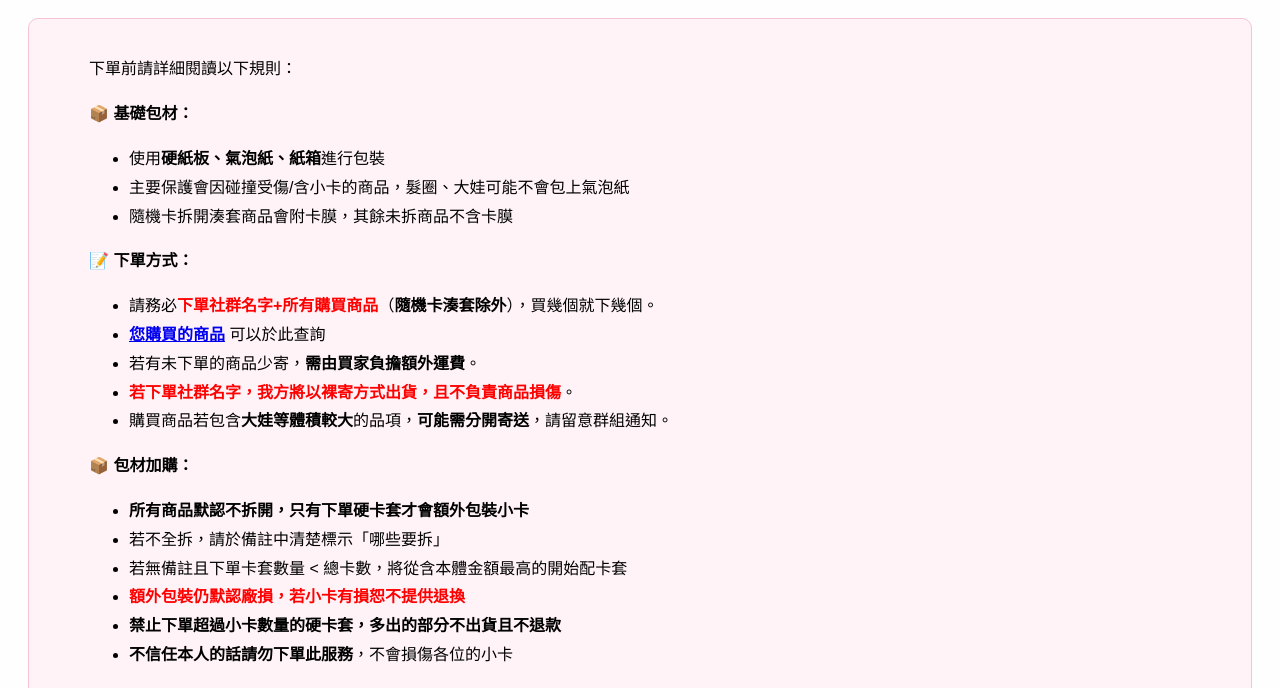
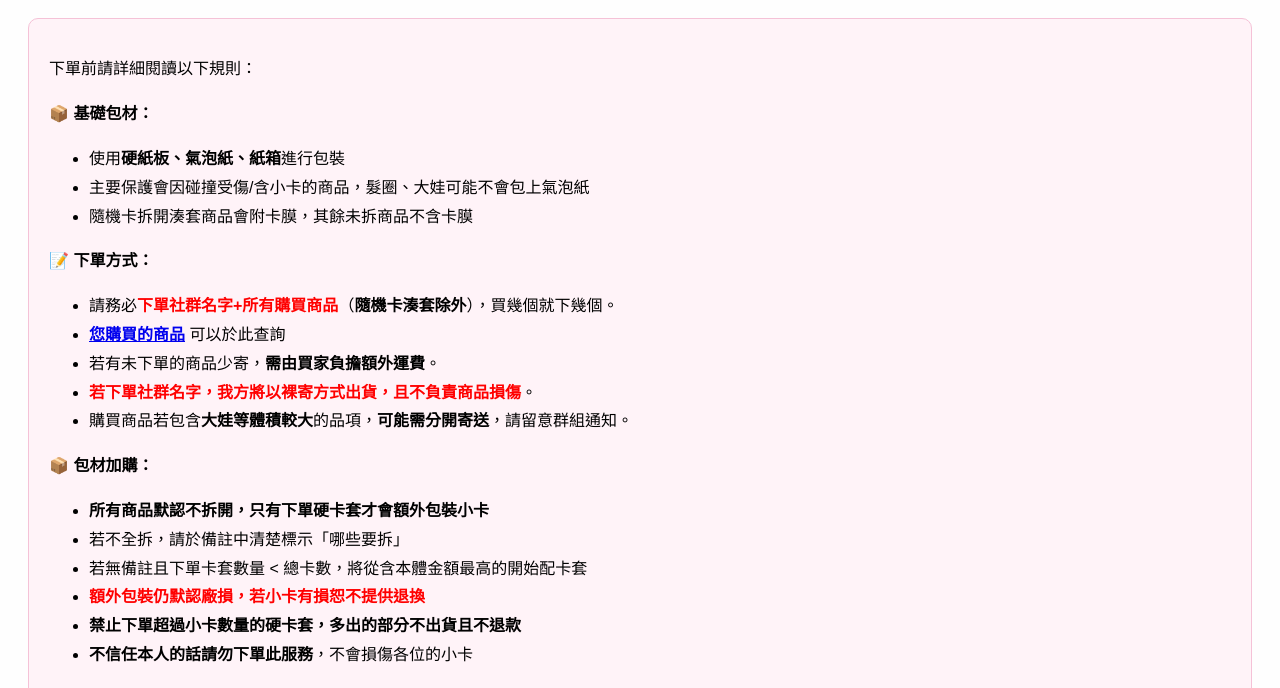
Before and after one commit to bibo0317/shop, a plain HTML site: page info.html in a window 1280 px wide. Shown: the part 110-798 px from the top of the page. Drawn offline with Linux system fonts and the light colour scheme.

Commit message:
Update info.html

```diff
--- a/info.html
+++ b/info.html
@@ -18,7 +18,7 @@
     .notice {
         background-color: #fff3f8;
         border: 1px solid #f5c2d7;
-        padding: 20px 60px 20px 60px; /* 左邊設為 40px */
+        padding: 20px ;
         border-radius: 10px;
         margin-bottom: 20px;
     }
```
